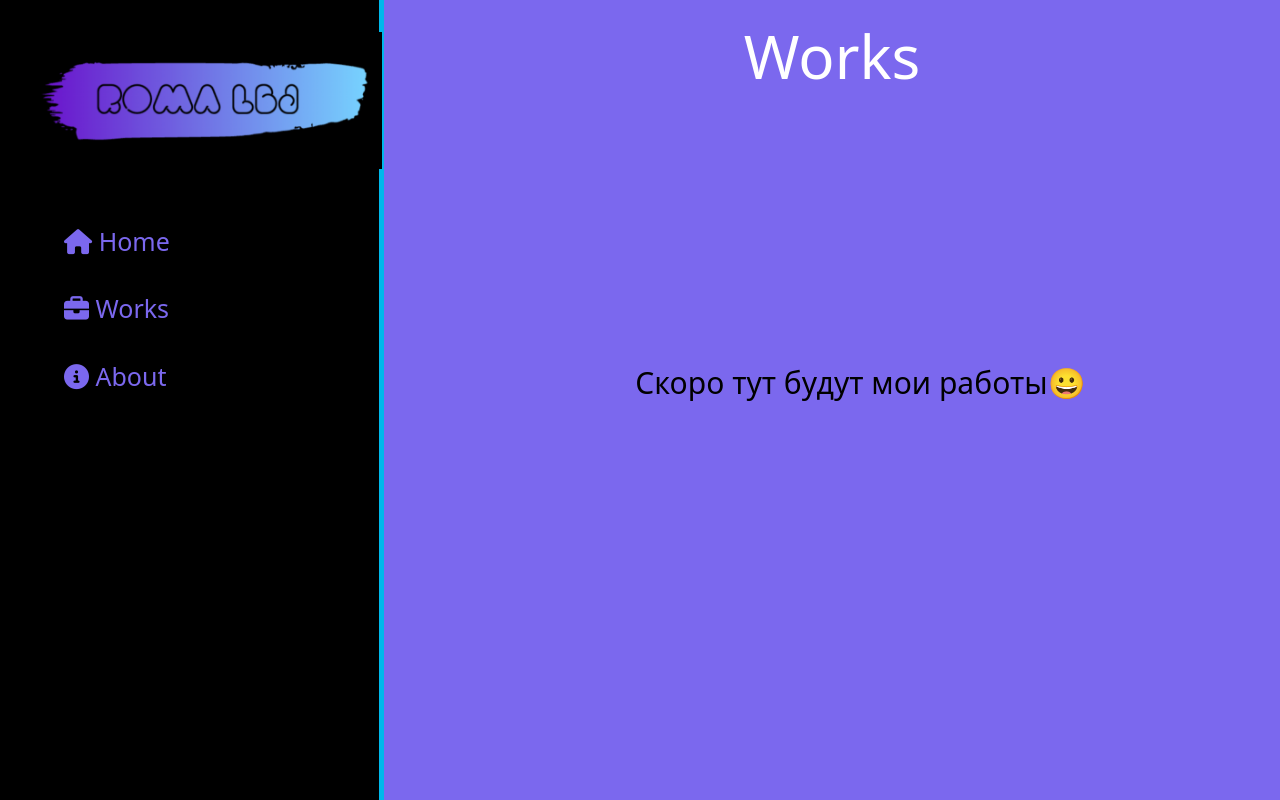
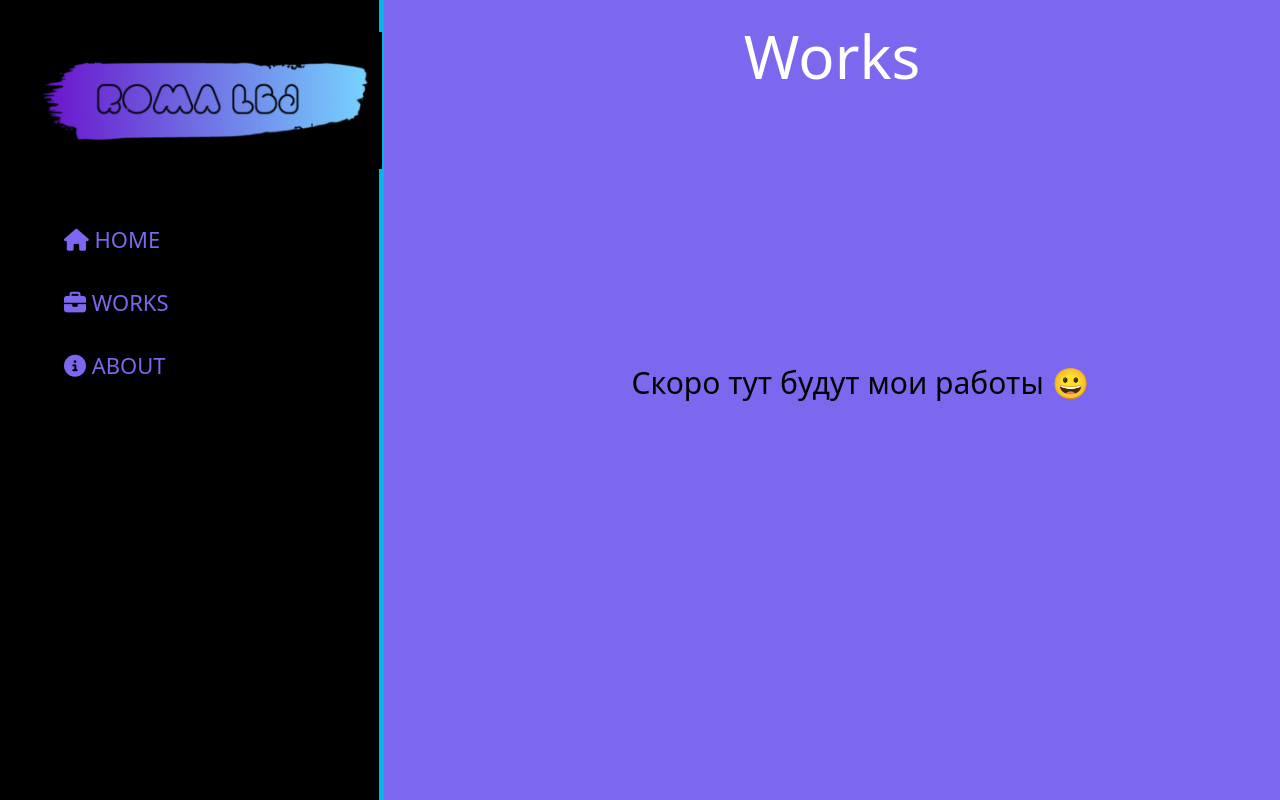
Before and after one commit to Romalbj/coolest_site, a Django app: template coolest_site/main/templates/main/works.html in a window 1280 px wide. Run offline with Django 5.2, Linux system fonts and the light colour scheme; the template is opened without the code that fills it, so the values that code supplies are empty.

Commit message:
small shit

```diff
--- a/coolest_site/main/static/main/css/main.css
+++ b/coolest_site/main/static/main/css/main.css
@@ -25,7 +25,7 @@ aside ul li {
     color: #7b68ee;
     display: block;
     margin-top: 30px;
-    font-size: 25px;
+    font-size: 22px;
     transition: transform .3s ease;
 }
 
--- a/coolest_site/main/templates/main/layout.html
+++ b/coolest_site/main/templates/main/layout.html
@@ -16,9 +16,9 @@
         <img src="{% static 'main/img/loog.png' %}" alt="logo">
         <span class="logo">Roma_lbj</span>
         <ul>
-            <a href="{% url 'home' %}" style="text-decoration: none;"><li><i class="fa-solid fa-house"></i> Home</li></a>
-            <a href="{% url 'works' %}" style="text-decoration: none;"><li><i class="fa-solid fa-briefcase"></i> Works</li></a>
-            <a href="{% url 'about' %}" style="text-decoration: none;"><li><i class="fa-solid fa-circle-info"></i> About</li></a>
+            <a href="{% url 'home' %}" style="text-decoration: none;"><li><i class="fa-solid fa-house"></i> HOME</li></a>
+            <a href="{% url 'works' %}" style="text-decoration: none;"><li><i class="fa-solid fa-briefcase"></i> WORKS</li></a>
+            <a href="{% url 'about' %}" style="text-decoration: none;"><li><i class="fa-solid fa-circle-info"></i> ABOUT</li></a>
         </ul>
 
     </aside>
--- a/coolest_site/main/templates/main/works.html
+++ b/coolest_site/main/templates/main/works.html
@@ -6,7 +6,7 @@
 {% block content %}
     <div class="features">
         <h1>Works</h1>
-        <p>Скоро тут будут мои работы😀</p>
+        <p>Скоро тут будут мои работы 😀</p>
     </div>
 
 {% endblock %}
```
